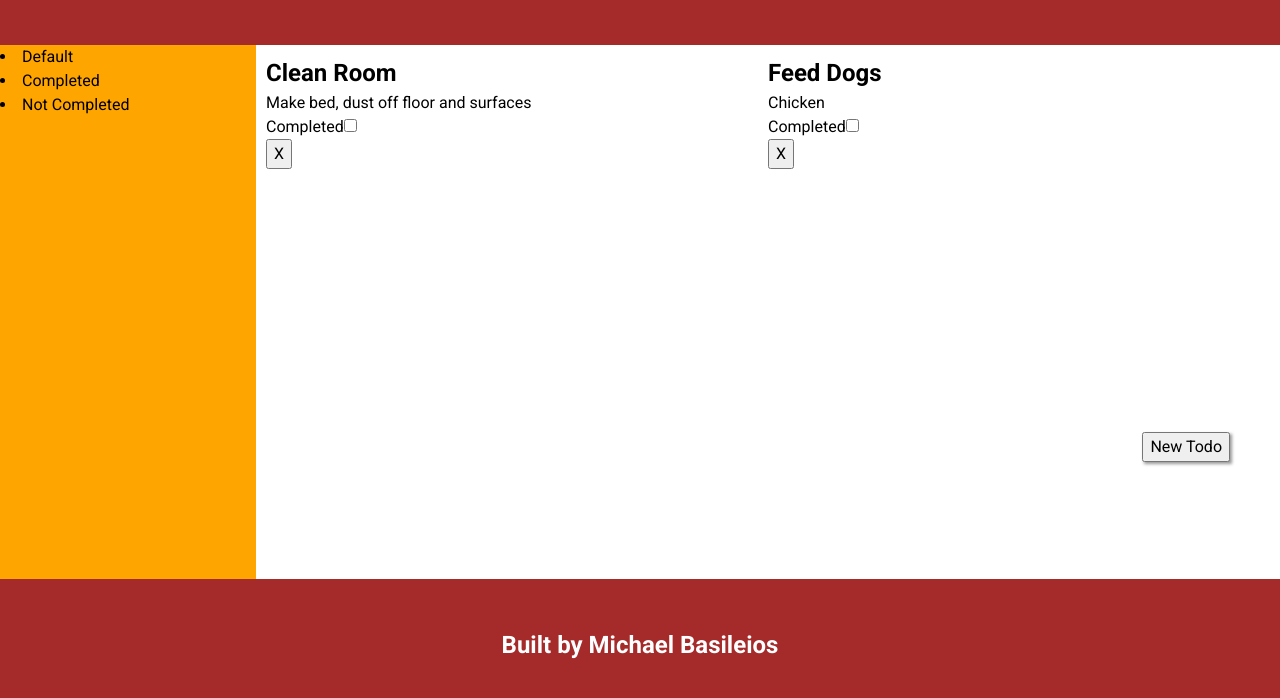
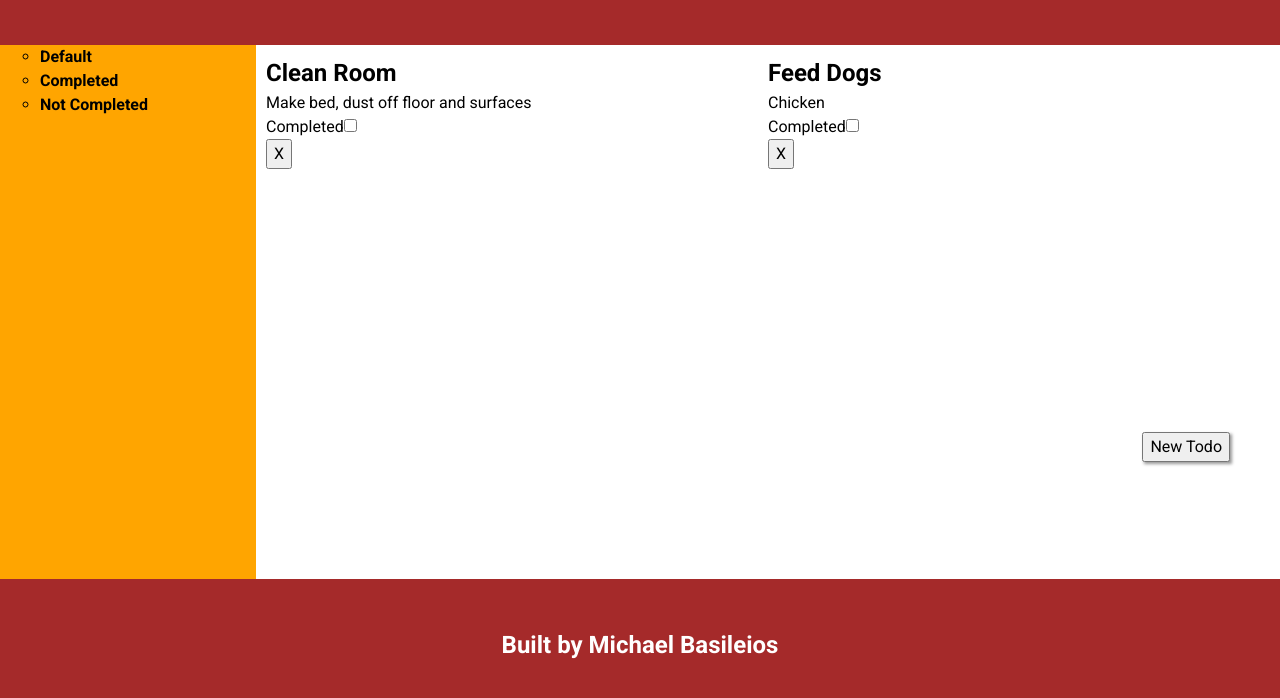
Before and after one commit to michaelbasileios/OP-todo-list, a website built with webpack: page src/index.html in a window 1280 px wide. Shown: the part 88-786 px from the top of the page. Built offline with nearby package versions, Linux system fonts and the light colour scheme.

Commit message:
Style sidebar list of projects and fix list bug The list items were being rendered outside the ul element. This has been fixed and the items are now correctly inside the ul.

```diff
--- a/src/projects-render.js
+++ b/src/projects-render.js
@@ -1,18 +1,16 @@
-import { getProjectsArray } from "./projects";
-
 const sidebarDiv = document.querySelector('#sidebar');
 
+//RENDER AN UNORDERED LIST OF THE ENTIRE PROJECT ARRAY
 function renderProjectList(array) {
     const projectList = document.createElement('ul');
     projectList.id = 'project-list';
     projectList.innerHTML = '';
+    array.forEach((item, index) =>
+        projectList.appendChild(generateListItem(item, index)));
     sidebarDiv.append(projectList);
-    array.forEach((item, index) =>
-        sidebarDiv.appendChild(generateListItem(item, index)));
 }
 
-
-
+//GENERATE LIST ITEM FOR EACH PROJECT IN ARRAY
 function generateListItem(project, index) {
     const projectListItem = document.createElement("li");
     projectListItem.classList.add('project-list-item');
--- a/src/styles.css
+++ b/src/styles.css
@@ -90,3 +90,8 @@ header, footer {
     flex-direction: row;
     justify-content:space-between;
 }
+
+#project-list {
+    list-style-type:circle;
+    font-weight: bold;
+}
```
